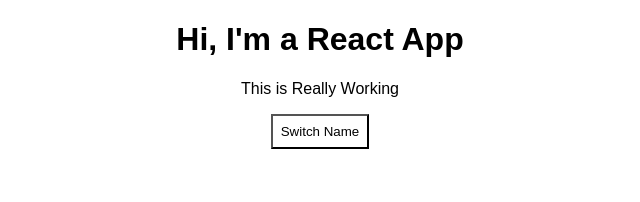
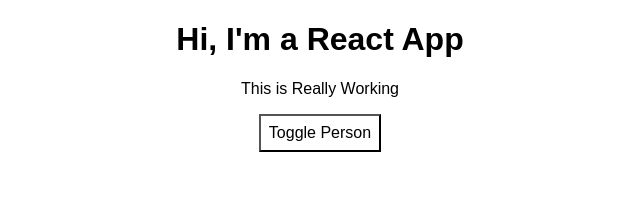
Before and after one commit to tonico2011/udemy-my-app, a React (Create React App) app: page / in a window 1280 px wide. Shown: the top 202 px of the page, without its empty margins (320-960 px from the left). Built offline with nearby package versions, Linux system fonts and the light colour scheme.

Commit message:
toggle person button

```diff
--- a/src/App.css
+++ b/src/App.css
@@ -2,10 +2,10 @@
   text-align: center;
 }
 
-.switchName {
+/* .switchName {
   background-color: white;
   font-family: inherit;
   border: 1px sold blue;
   padding: 8px;
   cursor: pointer;
-}
+} */
--- a/src/App.js
+++ b/src/App.js
@@ -49,27 +49,18 @@ class App extends Component {
 
   render() {
     //inline style
-    // const style = {
-    //   backgroundColor: 'white',
-    //   font: 'inherit',
-    //   border: '1px sold blue',
-    //   padding: '8px',
-    //   cursor: 'pointer'
-    // };
+    const style = {
+      backgroundColor: 'white',
+      font: 'inherit',
+      border: '1px sold blue',
+      padding: '8px',
+      cursor: 'pointer'
+    };
 
+    let persons = null;
 
-    return (
-      <div className="App">
-        <h1>Hi, I'm a React App</h1>
-        <p>This is Really Working</p>
-        {/* <Person></Person> */}
-        <button
-        /* style = {style} */
-        className="switchName"
-        onClick={this.togglePersonsHandler}
-        >Switch Name</button>
-        {
-          this.state.showPersons === true ?
+    if (this.state.showPersons){
+      persons = (
         <div>
           <Person
             name={this.state.persons[0].name}
@@ -85,11 +76,23 @@ class App extends Component {
           <Person
             name={this.state.persons[2].name}
             age={this.state.persons[2].age}/>
-            </div> : null
-        }
         </div>
       );
+    }
 
+    return (
+      <div className="App">
+        <h1>Hi, I'm a React App</h1>
+        <p>This is Really Working</p>
+        {/* <Person></Person> */}
+        <button
+        style = {style}
+        className="switchName"
+        onClick={this.togglePersonsHandler}
+        >Toggle Person</button>
+        {persons}
+       </div>
+    );
     // return React.createElement('div',{className: 'App'}, React.createElement('h1', null, 'Does it work now'));
   }
 }
@@ -142,3 +145,24 @@ export default App;
 //   </div>
 //   )
 // }
+
+
+// {
+//   this.state.showPersons === true ?
+//     <div>
+//       <Person
+//         name={this.state.persons[0].name}
+//         age={this.state.persons[0].age}/>
+
+//       <Person
+//         name={this.state.persons[1].name}
+//         age={this.state.persons[1].age}
+//         // click={this.switchNameHandler.bind(this, 'Max!')}
+//         changed={this.nameChangedHandler}
+//         >My Hobbies: Racing</Person>
+
+//       <Person
+//         name={this.state.persons[2].name}
+//         age={this.state.persons[2].age}/>
+//     </div> : null
+// }
```
Lines whose indentation alone changed are shown as unchanged.
